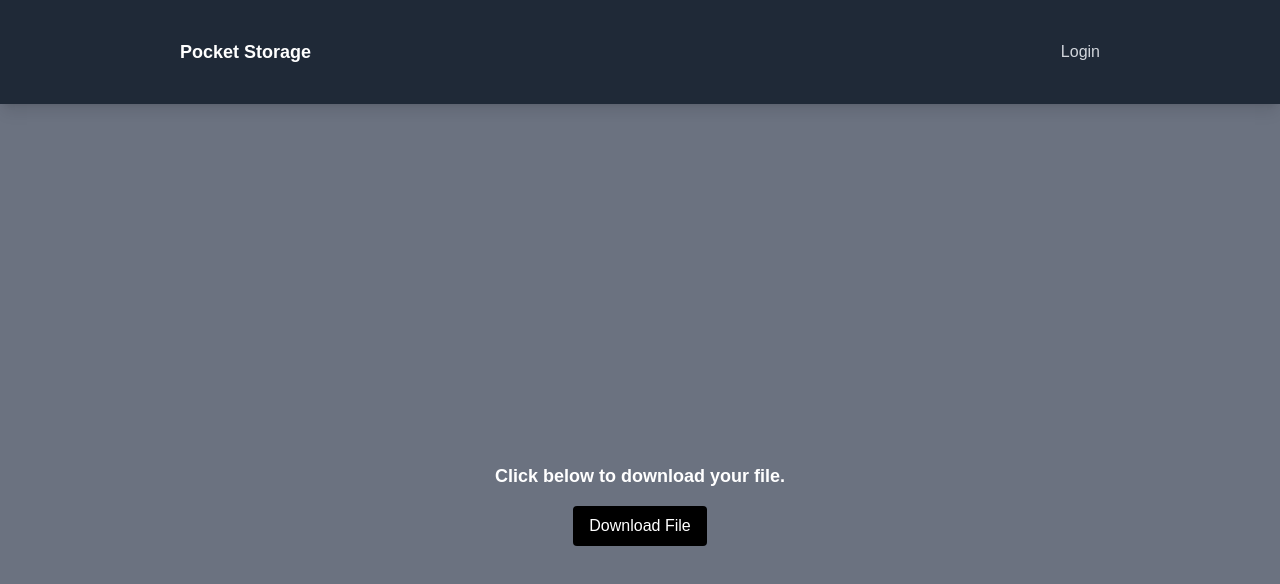
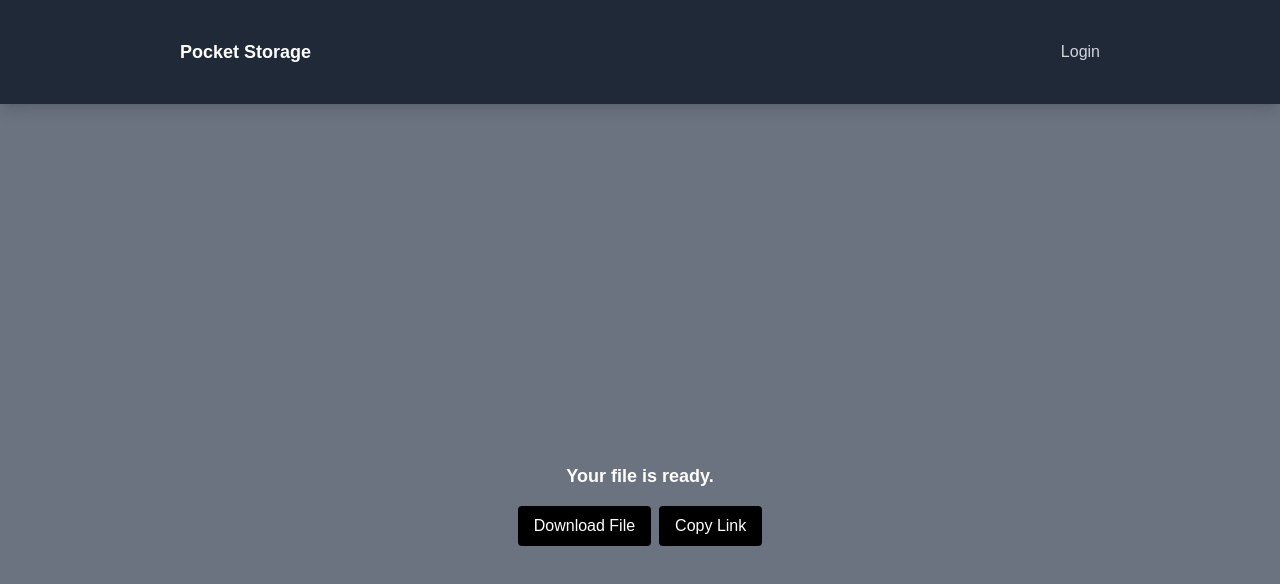
Before and after one commit to anujkumardarji/file-storage-sharing-service, a React (Create React App) app in the folder frontend-file-service/: page /1 in a window 1280 px wide. Shown: the top 584 px of the page. Built offline with nearby package versions, Linux system fonts and the light colour scheme.

Commit message:
Copy link and Navbar navigation

```diff
--- a/frontend-file-service/src/components/Home.js
+++ b/frontend-file-service/src/components/Home.js
@@ -12,6 +12,7 @@ function Home() {
   const [isFileUploaded, setIsFileUploaded] = useState(id ? id : false);
 
   const handleFileSelect = async (event) => {
+    if(event){
       // Handle the selected file (e.g., upload to server, process, etc.)
       const file = event.target.files[0];
 
@@ -23,20 +24,24 @@ function Home() {
                   'Content-Type': 'multipart/form-data'
               }
           });
-        if(response && response.key){
-          setIsFileUploaded(response.key);
+          console.log(response)
+          if(response && response.data && response.data.key){
+            setIsFileUploaded(response.data.key);
           } else {
             alert("Something went wrong!")
           }
       } catch (error) {
           console.error('Error uploading file:', error);
       }
+    } else {
+      setIsFileUploaded(null)
+    }
   };
 
   return (
    <>
       <div className="bg-gray-500 min-h-screen">
-        <Navbar/>
+        <Navbar onFileSelect={handleFileSelect}/>
         <UploadButton onFileSelect={handleFileSelect} isFileUploaded={isFileUploaded}/>
       </div>
    </>
--- a/frontend-file-service/src/components/Navbar.js
+++ b/frontend-file-service/src/components/Navbar.js
@@ -1,13 +1,22 @@
 import React from "react";
+import { useNavigate } from 'react-router-dom';
 
-const Navbar = () => {
+const Navbar = ({ onFileSelect,isFileUploaded }) => {
+   const navigate = useNavigate();  //  useNavigate hook
+
+   const redirectToHome = () => {
+      navigate(`/`);
+      onFileSelect(null)
+
+   }
+
     return  (
     <>
      <nav className="bg-gray-800 shadow-lg">
       <div className="container mx-auto px-4">
         <div className="flex justify-between items-center h-16">
           {/* Navbar Brand */}
-          <div className="flex-shrink-0">
+          <div className="flex-shrink-0 cursor-pointer" onClick={redirectToHome}>
             <span className="text-white text-lg font-semibold">Pocket Storage</span>
           </div>
 
--- a/frontend-file-service/src/components/UploadButton.js
+++ b/frontend-file-service/src/components/UploadButton.js
@@ -26,6 +26,17 @@ const UploadButton = ({ onFileSelect,isFileUploaded }) => {
     }
   };
 
+  const copyLink = () => {
+    const link = `http://localhost:3000/${isFileUploaded}`;
+    navigator.clipboard.writeText(link)
+        .then(() => {
+            console.log('Link copied to clipboard');
+            alert('Link copied to clipboard');
+        })
+        .catch((error) => {
+            console.error('Failed to copy link:', error);
+        });
+};
   return (
     <>
     {!isFileUploaded &&
@@ -47,16 +58,19 @@ const UploadButton = ({ onFileSelect,isFileUploaded }) => {
       </div>
     </div>
     }
-       {isFileUploaded &&
+      {isFileUploaded && (
                 <div className="flex justify-center items-center min-h-screen">
                     <div className="rounded-lg p-8 text-center">
-        <p className="text-white text-lg font-semibold mb-4">Click below to download your file.</p>
-        <button className="bg-black text-white py-2 px-4 rounded" onClick = {downloadFile}>
+                        <p className="text-white text-lg font-semibold mb-4">Your file is ready.</p>
+                        <button className="bg-black text-white py-2 px-4 rounded mr-2" onClick={downloadFile}>
                             Download File
+                        </button>
+                        <button className="bg-black text-white py-2 px-4 rounded" onClick={copyLink}>
+                            Copy Link
                         </button>
                     </div>
                 </div>
-    }
+            )}
     </>
   );
 };
```
Also changed, not shown: 1 other file (tests, documents, lock files or other folders). Lines whose indentation alone changed are shown as unchanged.
